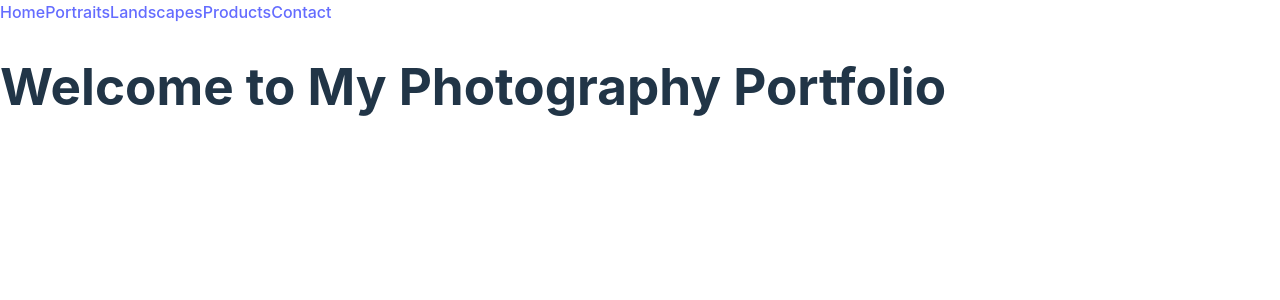
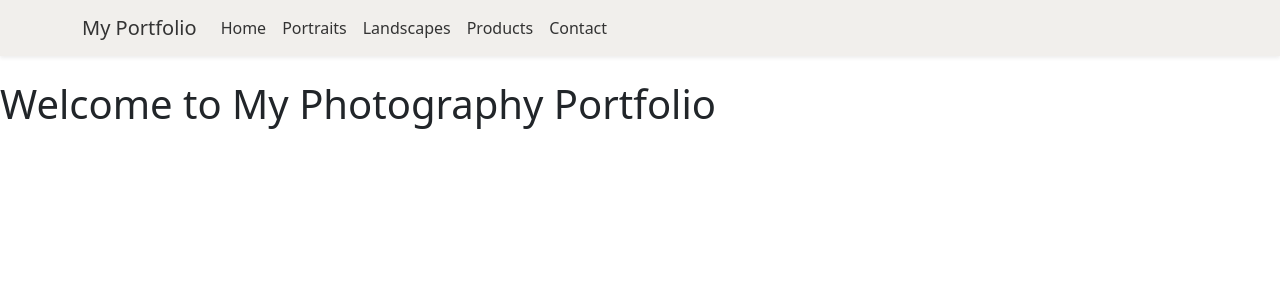
Before and after one commit to irena-sharapova/Portfolio_project, a React (Vite) app: page / in a window 1280 px wide. Shown: the top 300 px of the page. Built offline with nearby package versions, Linux system fonts and the light colour scheme.

Commit message:
Add style for Navbar

```diff
--- a/package.json
+++ b/package.json
@@ -10,7 +10,9 @@
     "preview": "vite preview"
   },
   "dependencies": {
+    "bootstrap": "^5.3.6",
     "react": "^19.0.0",
+    "react-bootstrap": "^2.10.10",
     "react-dom": "^19.0.0",
     "react-router-dom": "^7.6.0"
   },
--- a/src/App.jsx
+++ b/src/App.jsx
@@ -1,5 +1,5 @@
 import { BrowserRouter as Router, Routes, Route } from 'react-router-dom';
-import Navbar from './components/Navbar';
+import MyNavbar from './components/Navbar';
 import Home from './pages/Home';
 import Portraits from './pages/Portraits';
 import Landscapes from './pages/Landscapes';
@@ -9,7 +9,7 @@ import Contact from './pages/Contact';
 function App() {
   return (
     <Router>
-      <Navbar />
+      <MyNavbar />
       <Routes>
         <Route path="/" element={<Home />} />
         <Route path="/portraits" element={<Portraits />} />
--- /dev/null
+++ b/src/components/Navbar.css
@@ -0,0 +1,13 @@
+.custom-navbar {
+    background-color: #F1EFEC;
+  }
+
+  .custom-navbar .nav-link,
+  .custom-navbar .navbar-brand {
+    color: #333333;
+  }
+
+  .custom-navbar .nav-link:hover,
+  .custom-navbar .navbar-brand:hover {
+    color: #000000;
+  }
--- a/src/components/Navbar.jsx
+++ b/src/components/Navbar.jsx
@@ -1,13 +1,25 @@
+import { Navbar, Container, Nav } from 'react-bootstrap';
 import { Link } from 'react-router-dom';
+import './Navbar.css';
 
-export default function Navbar() {
+
+function MyNavbar() {
   return (
-    <nav className="bg-white border border-black shadow p-4 flex gap-6">
-      <Link to="/">Home</Link>
-      <Link to="/portraits">Portraits</Link>
-      <Link to="/landscapes">Landscapes</Link>
-      <Link to="/products">Products</Link>
-      <Link to="/contact">Contact</Link>
-    </nav>
+    <Navbar expand="lg" className="mb-4 shadow-sm custom-navbar">
+      <Container>
+        <Navbar.Brand as={Link} to="/">My Portfolio</Navbar.Brand>
+        <Navbar.Toggle aria-controls="basic-navbar-nav" />
+        <Navbar.Collapse id="basic-navbar-nav">
+          <Nav className="me-auto">
+            <Nav.Link as={Link} to="/">Home</Nav.Link>
+            <Nav.Link as={Link} to="/portraits">Portraits</Nav.Link>
+            <Nav.Link as={Link} to="/landscapes">Landscapes</Nav.Link>
+            <Nav.Link as={Link} to="/products">Products</Nav.Link>
+            <Nav.Link as={Link} to="/contact">Contact</Nav.Link>
+          </Nav>
+        </Navbar.Collapse>
+      </Container>
+    </Navbar>
   );
 }
+export default MyNavbar;
--- a/src/main.jsx
+++ b/src/main.jsx
@@ -2,6 +2,8 @@ import React from 'react';
 import ReactDOM from 'react-dom/client';
 import App from './App';
 import './index.css'; // optional if you’re using Tailwind or global styles
+import 'bootstrap/dist/css/bootstrap.min.css';
+
 
 ReactDOM.createRoot(document.getElementById('root')).render(
   <React.StrictMode>
```
Also changed, not shown: 1 other file (tests, documents, lock files or other folders).
